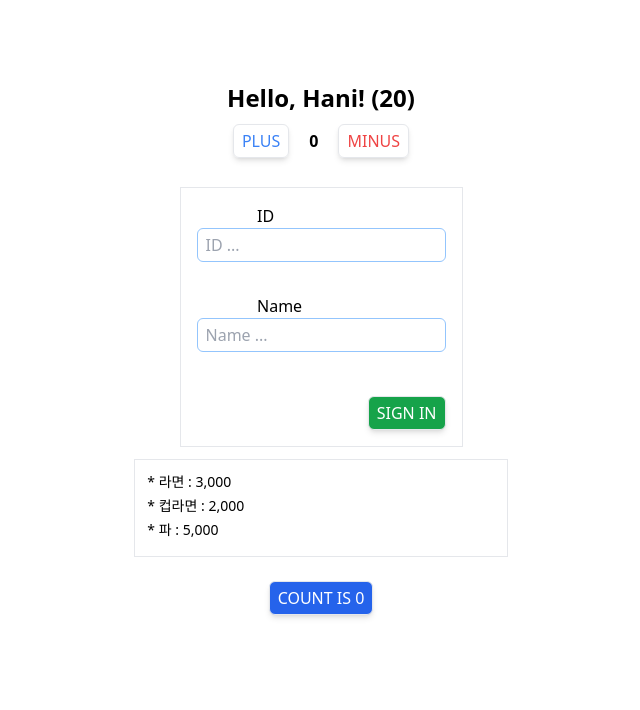
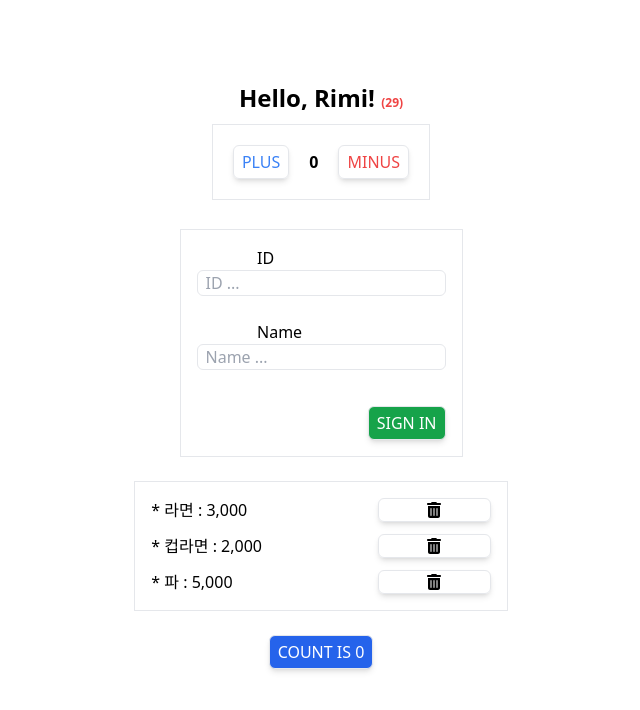
Before and after one commit to yermxx/sesac-practice, a React (Vite) app in the folder rbvite/: page / in a window 1280 px wide. Both pictures are taken after a click on the button "LOG-OUT". Shown: the top 710 px of the page, without its empty margins (319-959 px from the left). Built offline with nearby package versions, Linux system fonts and the light colour scheme.

Commit message:
✨ (React) refactor: React component codes

```diff
--- a/rbvite/src/App.tsx
+++ b/rbvite/src/App.tsx
@@ -11,33 +11,58 @@ const SampleSession = {
   ],
 };
 
-type LoginUser = typeof SampleSession.loginUser;
-type CartItem = { id: number; name: string; price: number };
-export type Session = { loginUser: LoginUser | null; cart: CartItem[] };
+// type LoginUser = typeof SampleSession.loginUser;
+export type LoginUser = {
+  id: number;
+  name: string;
+};
+
+type CartItem = {
+  id: number;
+  name: string;
+  price: number;
+};
+
+export type Session = {
+  loginUser: LoginUser | null;
+  cart: CartItem[];
+};
 
 function App() {
   const [count, setCount] = useState(0);
   const [session, setSession] = useState<Session>(SampleSession);
 
   const logout = () => setSession({ ...session, loginUser: null });
-  const login = (id: number, name: string) =>
+
+  const login = ({ id, name }: LoginUser) =>
     setSession({ ...session, loginUser: { id, name } });
+
+  const removeCartItem = (itemId: number) =>
+    setSession({
+      ...session,
+      cart: session.cart.filter(({ id }) => id !== itemId),
+    });
 
   const plusCount = () => setCount(count + 1);
   const minusCount = () => setCount(count - 1);
 
   return (
-    <div className='grid place-items-center m-20'>
+    <div className='m-20 grid place-items-center'>
       <Hello
-        name='Hani!'
-        age={20}
+        name='Rimi!'
+        age={29}
         count={count}
         plusCount={plusCount}
         minusCount={minusCount}
       />
       <hr />
       {/* <pre>{JSON.stringify(session.loginUser)}</pre> */}
-      <My session={session} logout={logout} login={login} />
+      <My
+        session={session}
+        logout={logout}
+        removeCartItem={removeCartItem}
+        login={login}
+      />
       <div className='card'>
         <button
           className='btn btn-primary btn-outline-success'
--- a/rbvite/src/components/Hello.tsx
+++ b/rbvite/src/components/Hello.tsx
@@ -7,8 +7,8 @@ type TitleProps = {
 };
 
 const Title = ({ text, name, age }: TitleProps) => (
-  <h1 className='text-2xl font-bold leading-normal mb-2'>
-    {text} {name} ({age})
+  <h1 className='mb-2 text-2xl font-bold leading-normal'>
+    {text} {name} <small className='text-xs text-red-500'>({age})</small>
   </h1>
 );
 
@@ -32,6 +32,7 @@ export default function Hello({
   return (
     <div className='mb-7 text-center'>
       <Title text='Hello,' name={name} age={age} />
+      <div className='border p-5'>
         <button
           className='btn text-blue-500'
           onClick={() => {
@@ -46,5 +47,6 @@ export default function Hello({
           Minus
         </button>
       </div>
+    </div>
   );
 }
--- a/rbvite/src/components/Login.tsx
+++ b/rbvite/src/components/Login.tsx
@@ -1,80 +1,97 @@
-import { FormEvent, useState } from 'react';
+import { useState, ChangeEvent, FormEvent } from 'react';
 import Button from './atoms/Button';
 import LabelInput from './molecules/LabelInput';
+import { LoginUser } from '../App';
 
-export default function Login({ login }: { login: () => void }) {
-  // useState 사용
+type Props = {
+  login: ({ id, name }: LoginUser) => void;
+};
+
+// 1. useState 사용
+export default function Login({ login }: Props) {
   const [id, setId] = useState(0);
   const [name, setName] = useState('');
 
-  const signIn = (e: FormEvent<HTMLFormElement>) => {
+  const changeId = (e: ChangeEvent<HTMLInputElement>) => {
+    setId(+e.currentTarget.value);
+  };
+  const changeName = (e: ChangeEvent<HTMLInputElement>) => {
+    setName(e.currentTarget.value);
+  };
+
+  const submitHandler = (e: FormEvent<HTMLFormElement>) => {
     e.preventDefault();
     if (!id || !name) {
       alert('Input the id & name !!');
       return;
     }
-    login(id, name);
+    login({ id, name });
   };
 
-  // const signIn = (e: FormEvent<HTMLFormElement>) => {
-  //   e.preventDefault();
-  //   const eles = e.currentTarget.elements;
-  //   const { id, name } = eles as typeof eles & {
-  //     id: HTMLInputElement;
-  //     name: HTMLInputElement;
-  //   };
-  //   console.log('$$', id, name, eles);
-
-  //   if (!id.value || !name.value) {
-  //     alert('Input the id & name !!');
-  //     id.focus();
-  //     return;
-  //   }
-
-  //   login(+id.value, name.value);
-  // };
-
   return (
-    <form onSubmit={signIn} className='border p-4'>
+    <form onSubmit={submitHandler} className='mb-6 border p-4'>
       <LabelInput
         label='ID'
         type='number'
-        onChange={(e) => setId(+e.currentTarget.value)}
-        classNames='border border-spacing-6 border-blue-300 mb-2'
+        onChange={changeId} // LableInput 컴포넌트에 변화가 일어날 때
+        className='mb-2 border-spacing-6 border border-blue-300'
       />
       <LabelInput
         label='Name'
         type='text'
-        onChange={(e) => setName(e.currentTarget.value)}
-        classNames='border border-spacing-6 border-blue-300 mb-2'
+        onChange={changeName}
+        className='mb-2 border-spacing-6 border border-blue-300'
       />
-      <Button
-        text='Sign in'
-        variant='btn-success'
-        classNames='float-end mt-3'
-      />
-      {/* <div className='grid place-items-center mb-6'>
-        <label htmlFor='id' className='w-24'>
-          ID
-        </label>
-        <input
-          className='border border-spacing-6 border-blue-300 mb-2'
-          type='number'
-          id='id'
-          autoComplete='off'
-          // onChange={(e) => setId(+e.currentTarget.value)}
-        /> */}
-      {/* <div className='grid place-items-center mb-6'>
-        Name
-        <input
-          className='border border-spacing-6 border-blue-300 mb-4'
-          type='text'
-          id='name'
-          autoComplete='off'
-          // onChange={(e) => setName(+e.currentTarget.value)}
-        />
-        <Button text='Sign in' variant='btn-success' />
-      </div> */}
+      <Button className='btn-success float-end mt-3'>Sign in</Button>
     </form>
   );
 }
+
+// 2. no useState !!
+// export default function Login({ login }: Props) {
+//   const signIn = (e: FormEvent<HTMLFormElement>) => {
+//     e.preventDefault();
+//     const eles = e.currentTarget.elements;
+//     const { id, name } = eles as typeof eles & {
+//       id: HTMLInputElement;
+//       name: HTMLInputElement;
+//     };
+//     console.log('$$', id, name, eles);
+
+//     if (!id.value || !name.value) {
+//       alert('Input the id & name !!');
+//       id.focus();
+//       return;
+//     }
+
+//     login({ id: +id.value, name: name.value });
+//   };
+
+//   return (
+//     <form onSubmit={signIn} className='mb-6 border p-4'>
+//       <div className='mb-6 grid place-items-center'>
+//         <label htmlFor='id' className='w-32'>
+//           ID
+//         </label>
+//         <input
+//           className='mb-2 border-spacing-6 border border-blue-300'
+//           type='number'
+//           id='id'
+//           autoComplete='off'
+//         />
+//       </div>
+//       <div className='grid place-items-center'>
+//         <label htmlFor='name' className='w-32'>
+//           Name
+//         </label>
+//         <input
+//           className='mb-6 border-spacing-6 border border-blue-300'
+//           type='text'
+//           id='name'
+//           autoComplete='off'
+//         />
+//       </div>
+//       <Button className='btn-success float-end mt-3'>Sign in</Button>
+//     </form>
+//   );
+// }
--- a/rbvite/src/components/My.tsx
+++ b/rbvite/src/components/My.tsx
@@ -1,15 +1,19 @@
-import { Session } from '../App';
+import { LoginUser, Session } from '../App';
 import Profile from './Profile';
 import Login from './Login';
+import Button from './atoms/Button';
+import { FaTrashCan } from 'react-icons/fa6';
 
 type Props = {
   session: Session;
   logout: () => void;
-  // login: (id: number, name: string) => void;
-  login: () => void;
+  login: ({ id, name }: LoginUser) => void;
+  removeCartItem: (id: number) => void;
 };
 
-export default function My({ session, logout, login }: Props) {
+export default function My({ session, logout, login, removeCartItem }: Props) {
+  // const { id, name } = session.loginUser || { id: 0, name: '' };
+
   return (
     <>
       {session.loginUser?.id ? (
@@ -18,10 +22,15 @@ export default function My({ session, logout, login }: Props) {
         <Login login={login} />
       )}
 
-      <ul className='border my-3 mb-6 p-3 w-1/3'>
+      <ul className='mb-6 w-1/3 space-y-3 border p-4'>
         {session.cart.map(({ id, name, price }) => (
-          <li className='text-sm mb-1' key={id}>
-            * {name} : {price.toLocaleString()}
+          <li key={id} className='grid grid-cols-3 justify-around'>
+            <span className='col-span-2'>
+              * {name} : {price.toLocaleString()}
+            </span>
+            <Button onClick={() => removeCartItem(id)} className='py-0'>
+              <FaTrashCan />
+            </Button>
           </li>
         ))}
       </ul>
--- a/rbvite/src/components/atoms/Button.tsx
+++ b/rbvite/src/components/atoms/Button.tsx
@@ -1,9 +1,25 @@
+import { ReactNode } from 'react';
+
 type Props = {
-  text: string;
-  variant?: string;
-  classNames?: string;
+  type?: 'submit' | 'reset' | 'button' | undefined;
+  onClick?: () => void;
+  className?: string;
+  children: ReactNode;
 };
 
-export default function Button({ text, variant = '', classNames = '' }: Props) {
-  return <button className={`btn ${variant} ${classNames}`}>{text}</button>;
+export default function Button({
+  type,
+  children,
+  onClick = () => {},
+  className = '',
+}: Props) {
+  return (
+    <button
+      type={type}
+      onClick={onClick}
+      className={`btn ${className} flex items-center justify-center`}
+    >
+      {children}
+    </button>
+  );
 }
--- /dev/null
+++ b/rbvite/src/components/atoms/Input.tsx
@@ -0,0 +1,28 @@
+import { ChangeEvent } from 'react';
+
+type Props = {
+  type?: string;
+  id?: string;
+  onChange?: (e: ChangeEvent<HTMLInputElement>) => void;
+  placeholder?: string;
+  value?: number | string;
+};
+
+export default function Input({
+  type = 'text',
+  id,
+  onChange,
+  placeholder,
+  value,
+}: Props) {
+  return (
+    <input
+      type={type}
+      id={id}
+      onChange={onChange}
+      placeholder={placeholder}
+      value={value}
+      className='ring-1x rounded-md border px-2'
+    />
+  );
+}
--- a/rbvite/src/components/molecules/LabelInput.tsx
+++ b/rbvite/src/components/molecules/LabelInput.tsx
@@ -1,10 +1,11 @@
 import { ChangeEvent, useId } from 'react';
+import Input from '../atoms/Input';
 
 type Props = {
   label: string;
   type?: string;
   placeholder?: string;
-  classNames?: string;
+  className?: string;
   onChange?: (e: ChangeEvent<HTMLInputElement>) => void;
 };
 
@@ -12,21 +13,20 @@ export default function LabelInput({
   label,
   type = 'text',
   placeholder = `${label} ...`,
-  classNames = '',
+  className = '',
   onChange = () => {},
 }: Props) {
   const id = useId();
 
   return (
-    <div className='grid place-items-center mb-6'>
+    <div className='mb-6 grid place-items-center'>
       <label htmlFor={id} className='w-32'>
         {label}
       </label>
-      <input
+      <Input
         id={id}
         type={type}
         placeholder={placeholder}
-        className={`inp ${classNames}`}
         onChange={onChange}
         autoComplete='off'
       />
```
Lines whose indentation alone changed are shown as unchanged.
